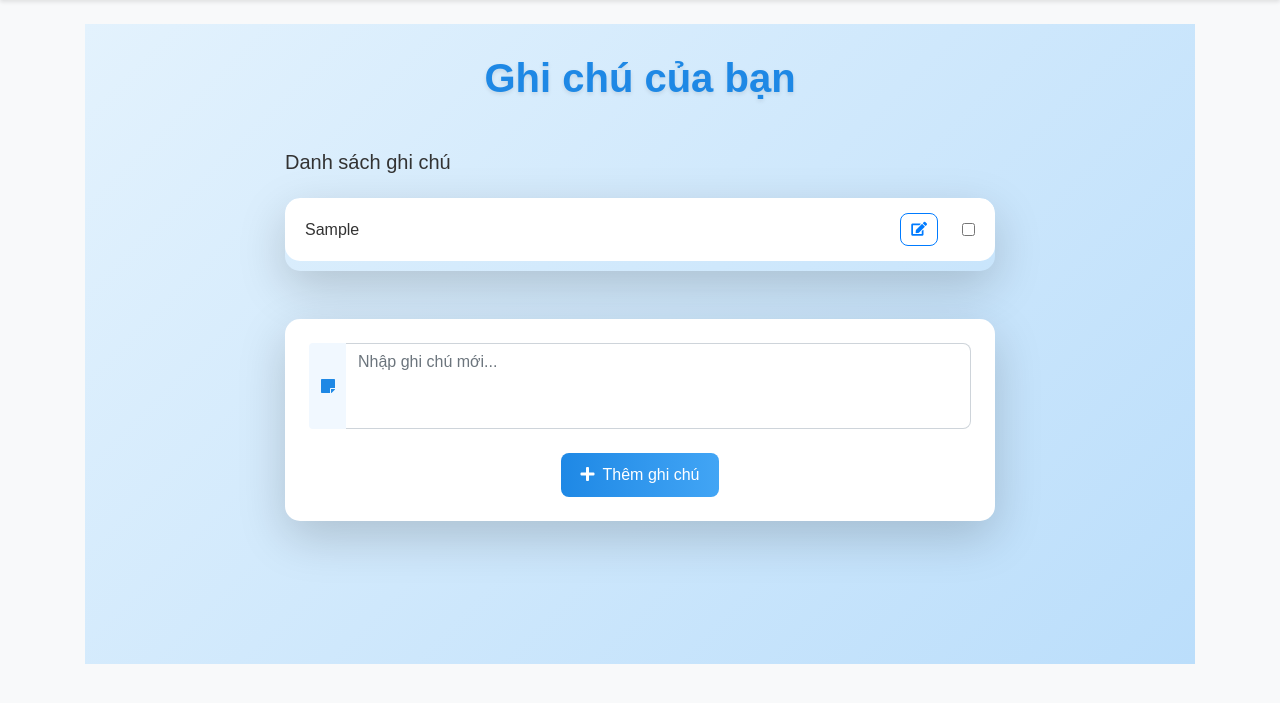
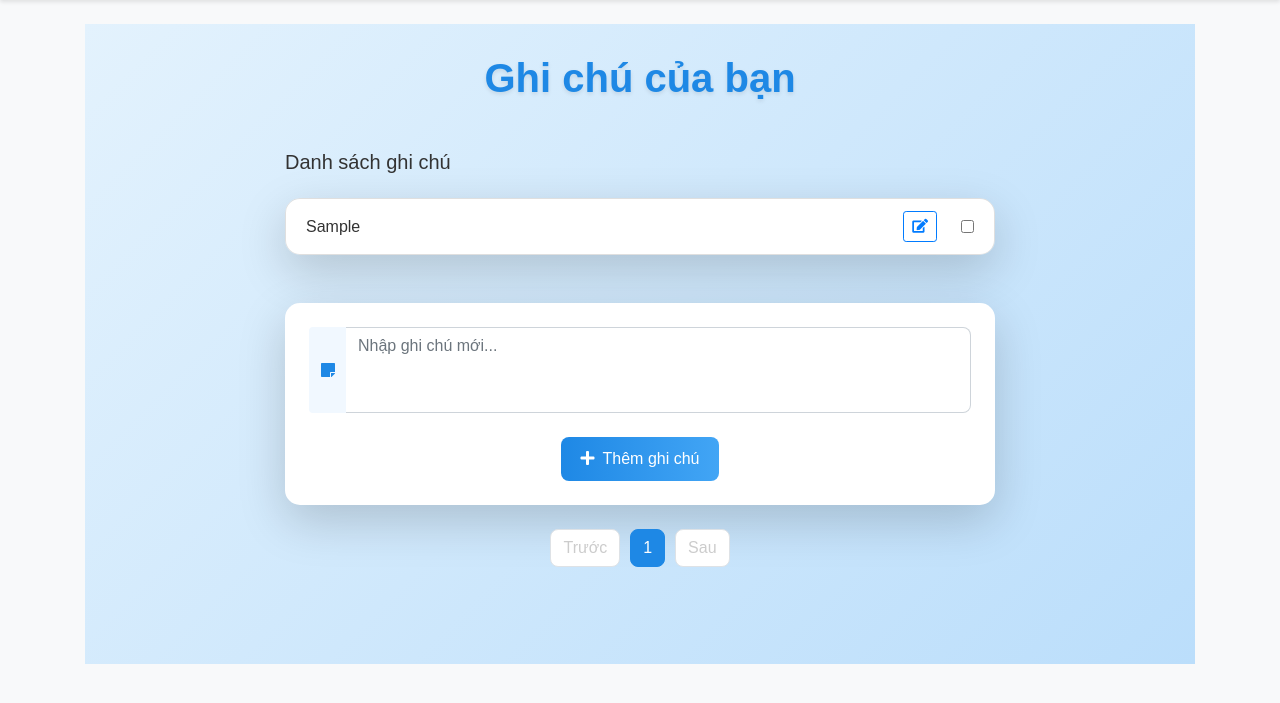
Before and after one commit to binhvotan907/flask-tiny-app, a Flask app: page / in a window 1280 px wide. Shown: the part 56-759 px from the top of the page. Run offline with Flask 3, Linux system fonts and the light colour scheme; a user stored in the database is signed in; tables that the repository leaves empty hold one stand-in row (values such as "Sample post"); parts of the project's set-up code (start-up, migrations or seed data) failed here and were passed over.

Commit message:
Thêm chức năng phân trang

```diff
--- a/todolist/static/index.js
+++ b/todolist/static/index.js
@@ -39,8 +39,9 @@ const deleteSelectedNotes = () => {
       if (data.success) {
         console.log(`Xóa ${noteIds.length} ghi chú thành công`);
         noteIds.forEach((noteId) => {
-          const noteElement = document.querySelector(`input[value="${noteId}"]`)
-            .parentElement.parentElement;
+          const noteElement = document.querySelector(
+            `input[value="${noteId}"]`
+          ).parentElement;
           noteElement.style.transition = "opacity 0.3s";
           noteElement.style.opacity = "0";
         });
@@ -58,68 +59,5 @@ const deleteSelectedNotes = () => {
     });
 };
 
-// Chỉnh sửa ghi chú
-function editNote(noteId) {
-  const noteTextElement = document.getElementById(`note-text-${noteId}`);
-  const currentText = noteTextElement.textContent;
-
-  // Tạo input để chỉnh sửa
-  const input = document.createElement("input");
-  input.type = "text";
-  input.value = currentText;
-  input.className = "form-control";
-  input.style.width = "70%";
-
-  // Thay thế nội dung hiện tại bằng input
-  noteTextElement.replaceWith(input);
-  input.focus();
-
-  // Khi người dùng nhấn Enter hoặc mất focus, lưu lại
-  input.addEventListener("blur", saveNote);
-  input.addEventListener("keypress", function (e) {
-    if (e.key === "Enter") {
-      saveNote();
-    }
-  });
-
-  function saveNote() {
-    const newText = input.value.trim();
-    if (newText && newText !== currentText) {
-      fetch("/update-note", {
-        method: "POST",
-        headers: {
-          "Content-Type": "application/json",
-        },
-        body: JSON.stringify({ note_id: noteId, data: newText }),
-})
-        .then((response) => {
-          if (!response.ok) throw new Error("Lỗi khi cập nhật ghi chú");
-          return response.json();
-        })
-        .then((data) => {
-          if (data.success) {
-            console.log(`Cập nhật ghi chú ${noteId} thành công`);
-            const newSpan = document.createElement("span");
-            newSpan.id = `note-text-${noteId}`;
-            newSpan.style = "color: #333; font-size: 16px";
-            newSpan.textContent = newText;
-            input.replaceWith(newSpan);
-          } else {
-            console.error("Cập nhật thất bại:", data.message);
-            alert("Không thể cập nhật ghi chú: " + data.message);
-            input.replaceWith(noteTextElement); // Khôi phục nếu lỗi
-          }
-        })
-        .catch((error) => {
-          console.error("Lỗi:", error);
-          alert("Có lỗi xảy ra khi cập nhật ghi chú!");
-          input.replaceWith(noteTextElement); // Khôi phục nếu lỗi
-        });
-    } else {
-      input.replaceWith(noteTextElement); // Khôi phục nếu không thay đổi
-    }
-  }
-}
-
 // Gọi hàm toggleDeleteButton khi trang tải để kiểm tra trạng thái ban đầu
 document.addEventListener("DOMContentLoaded", toggleDeleteButton);
--- a/todolist/static/style.css
+++ b/todolist/static/style.css
@@ -52,3 +52,19 @@ body {
 .navbar {
   box-shadow: 0 2px 4px rgba(0, 0, 0, 0.1);
 }
+
+.pagination .page-item .page-link {
+  color: #1e88e5;
+  border-radius: 8px;
+  margin: 0 5px;
+}
+
+.pagination .page-item.active .page-link {
+  background-color: #1e88e5;
+  border-color: #1e88e5;
+  color: white;
+}
+
+.pagination .page-item.disabled .page-link {
+  color: #ccc;
+}
--- a/todolist/templates/index.html
+++ b/todolist/templates/index.html
@@ -1,5 +1,6 @@
-{% extends "base.html" %} {% block title %}Trang chủ{% endblock %} {% block
-  content %}
+{% extends "base.html" %}
+{% block title %}Trang chủ{% endblock %}
+{% block content %}
 <div
   class="container"
   style="
@@ -11,133 +12,96 @@
 >
   <div class="row justify-content-center">
     <div class="col-md-8">
-        <h1
-          class="text-center mb-5"
-          style="
-            font-weight: 600;
-            color: #1e88e5;
-            text-shadow: 0 2px 4px rgba(0, 0, 0, 0.1);
-          "
-        >
+      <h1 class="text-center mb-5" style="font-weight: 600; color: #1e88e5; text-shadow: 0 2px 4px rgba(0, 0, 0, 0.1);">
         Ghi chú của bạn
       </h1>
 
       <!-- Danh sách ghi chú -->
       <div class="d-flex justify-content-between align-items-center mb-3">
         <h5 style="color: #333">Danh sách ghi chú</h5>
-          <button
-            type="button"
-            class="btn btn-danger"
-            id="delete-selected"
-            onclick="deleteSelectedNotes()"
-            style="border-radius: 8px; padding: 8px 15px; display: none"
-          >
+        <button type="button" class="btn btn-danger" id="delete-selected" onclick="deleteSelectedNotes()"
+          style="border-radius: 8px; padding: 8px 15px; display: none">
           <i class="fas fa-trash-alt mr-2"></i>Xóa
         </button>
       </div>
-        <ul
-          class="list-group shadow-lg"
-          id="notes"
-          style="border-radius: 15px; overflow: hidden"
-        >
-          {% if user.notes %} {% for note in user.notes %}
-          <li
-            class="list-group-item d-flex justify-content-between align-items-center"
-            style="
-              background: #ffffff;
-              border: none;
-              padding: 15px 20px;
-              transition: background 0.3s;
-              margin-bottom: 10px;
-            "
-          >
-            <span
-              style="color: #333; font-size: 16px"
-              id="note-text-{{ note.id }}"
-              >{{ note.data }}</span
-            >
+      <ul class="list-group shadow-lg" id="notes" style="border-radius: 15px; overflow: hidden">
+        {% if notes %}
+          {% for note in notes %}
+            <li class="list-group-item d-flex justify-content-between align-items-center">
+              <span style="color: #333; font-size: 16px" id="note-text-{{ note.id }}">{{ note.data }}</span>
               <div class="d-flex align-items-center">
-              <button
-                type="button"
-                class="btn btn-sm btn-outline-primary mr-2"
-                onclick="editNote({{ note.id }})"
-                style="border-radius: 8px; padding: 5px 10px"
-              >
+                <button type="button" class="btn btn-sm btn-outline-primary mr-2" onclick="editNote({{ note.id }})">
                   <i class="fas fa-edit"></i>
                 </button>
-              <input
-                type="checkbox"
-                name="note-checkbox"
-                value="{{ note.id }}"
-                class="ml-3"
-                style="cursor: pointer"
-                onchange="toggleDeleteButton()"
-              />
+                <input type="checkbox" name="note-checkbox" value="{{ note.id }}" class="ml-3" onchange="toggleDeleteButton()"/>
               </div>
             </li>
-          {% endfor %} {% else %}
-          <li
-            class="list-group-item text-center text-muted"
-            style="
-              background: #ffffff;
-              border: none;
-              padding: 20px;
-              font-style: italic;
-              margin-bottom: 10px;
-            "
-          >
-            Chưa có ghi chú nào! Hãy thêm một ghi chú mới.
-          </li>
+          {% endfor %}
+        {% else %}
+          <li class="list-group-item text-center text-muted">Chưa có ghi chú nào! Hãy thêm một ghi chú mới.</li>
         {% endif %}
       </ul>
 
       <!-- Form thêm ghi chú -->
-        <form
-          method="POST"
-          class="mt-5 shadow-lg p-4"
-          style="background: #ffffff; border-radius: 15px"
-        >
+      <form method="POST" class="mt-5 shadow-lg p-4" style="background: #ffffff; border-radius: 15px">
         <div class="form-group mb-4">
           <div class="input-group">
             <div class="input-group-prepend">
-  <span
-                  class="input-group-text"
-                  style="background: #f1f8ff; border: none; color: #1e88e5"
-                  ><i class="fas fa-sticky-note"></i
-                ></span>
+              <span class="input-group-text" style="background: #f1f8ff; border: none; color: #1e88e5">
+                <i class="fas fa-sticky-note"></i>
+              </span>
             </div>
-              <textarea
-                name="note"
-                id="note"
-                class="form-control"
-                rows="3"
-                placeholder="Nhập ghi chú mới..."
-                required
-                style="
-                  border-left: none;
-                  border-radius: 0 8px 8px 0;
-                  resize: none;
-                "
-              ></textarea>
+            <textarea name="note" id="note" class="form-control" rows="3" placeholder="Nhập ghi chú mới..." required
+              style="border-left: none; border-radius: 0 8px 8px 0; resize: none;"></textarea>
           </div>
         </div>
         <div class="text-center">
-            <button
-              type="submit"
-              class="btn btn-primary"
-              style="
-                border-radius: 8px;
-                background: linear-gradient(90deg, #1e88e5, #42a5f5);
-                border: none;
-                padding: 10px 20px;
-                font-weight: 500;
-                transition: transform 0.2s, box-shadow 0.2s;
-              "
-            >
+          <button type="submit" class="btn btn-primary"
+            style="border-radius: 8px; background: linear-gradient(90deg, #1e88e5, #42a5f5); border: none; padding: 10px 20px; font-weight: 500; transition: transform 0.2s, box-shadow 0.2s;">
             <i class="fas fa-plus mr-2"></i>Thêm ghi chú
           </button>
         </div>
       </form>
+      <nav aria-label="Pagination" class="mt-4">
+        <ul class="pagination justify-content-center">
+          {% if pagination.has_prev %}
+            <li class="page-item">
+              <a class="page-link" href="{{ url_for('views.home', page=pagination.prev_num) }}">Trước</a>
+            </li>
+          {% else %}
+            <li class="page-item disabled">
+              <span class="page-link">Trước</span>
+            </li>
+          {% endif %}
+
+          {% for page_num in pagination.iter_pages() %}
+            {% if page_num %}
+              {% if page_num == pagination.page %}
+                <li class="page-item active">
+                  <span class="page-link">{{ page_num }}</span>
+                </li>
+              {% else %}
+                <li class="page-item">
+                  <a class="page-link" href="{{ url_for('views.home', page=page_num) }}">{{ page_num }}</a>
+                </li>
+              {% endif %}
+            {% else %}
+              <li class="page-item disabled"><span class="page-link">...</span></li>
+            {% endif %}
+          {% endfor %}
+
+          {% if pagination.has_next %}
+            <li class="page-item">
+              <a class="page-link" href="{{ url_for('views.home', page=pagination.next_num) }}">Sau</a>
+            </li>
+          {% else %}
+            <li class="page-item disabled">
+              <span class="page-link">Sau</span>
+            </li>
+          {% endif %}
+        </ul>
+      </nav>
+
     </div>
   </div>
 </div>
--- a/todolist/views.py
+++ b/todolist/views.py
@@ -19,7 +19,16 @@ def home():
             db.session.commit()
             flash("Thêm ghi chú thành công!", category="success")
         return redirect(url_for('views.home'))
-    return render_template("index.html", user=current_user)
+
+    # Lấy số trang từ query string, mặc định là trang 1
+    page = request.args.get('page', 1, type=int)
+    per_page = 5  # Số ghi chú mỗi trang
+
+    # Truy vấn ghi chú của user hiện tại với phân trang
+    notes_query = Note.query.filter_by(user_id=current_user.id).order_by(Note.date.desc())
+    pagination = notes_query.paginate(page=page, per_page=per_page, error_out=False)
+
+    return render_template("index.html", user=current_user, notes=pagination.items, pagination=pagination)
 
 @views.route("/delete-note", methods=["POST"])
 @login_required
@@ -55,7 +64,7 @@ def delete_note():
 def update_note():
     data = request.get_json()
     note_id = data.get("note_id")
-    new_data = data.get("data")
+    new_data = data.get("new_data")
 
     if not note_id or not new_data:
         return jsonify({"success": False, "message": "Thiếu thông tin ghi chú"}), 400
```
Lines whose indentation alone changed are shown as unchanged.
